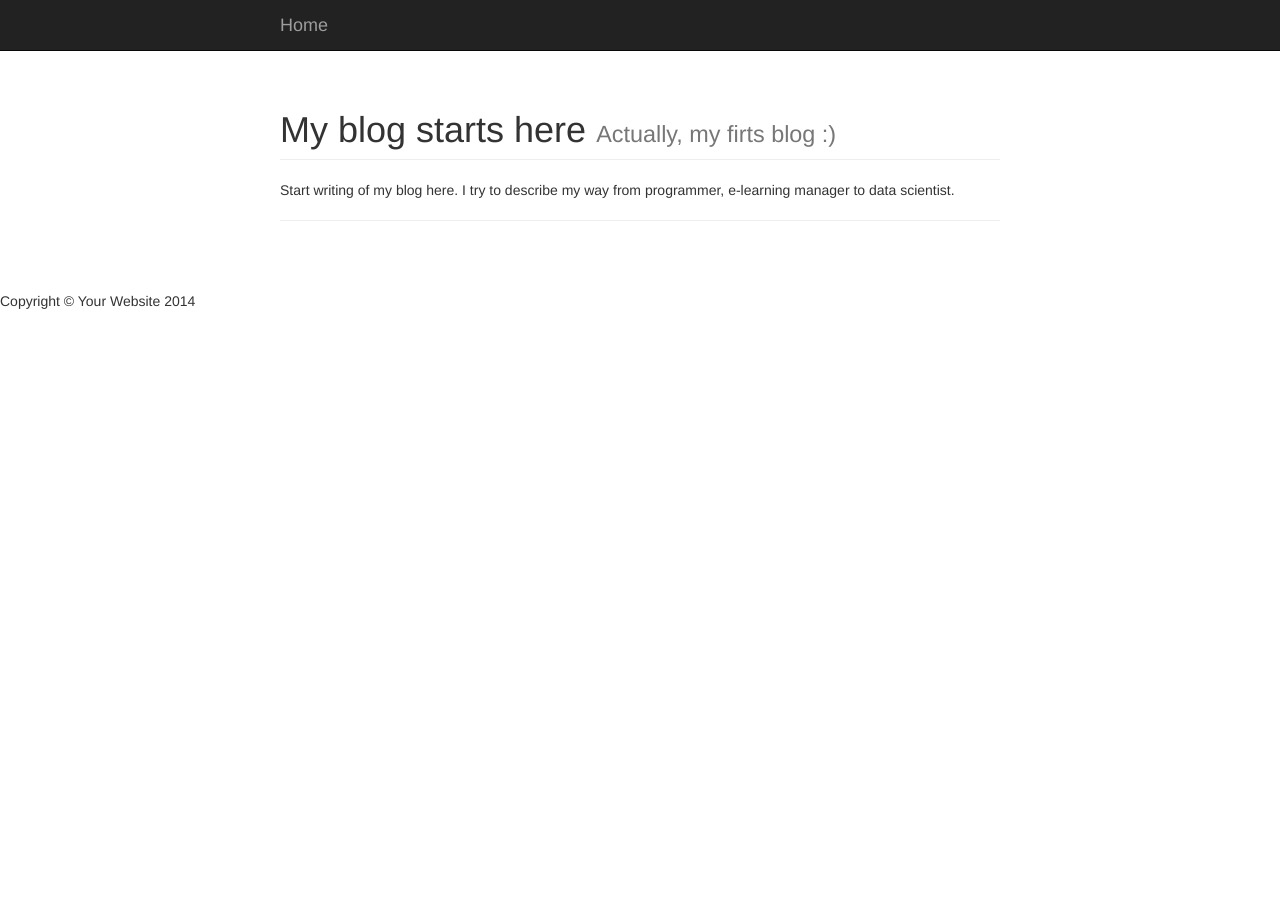
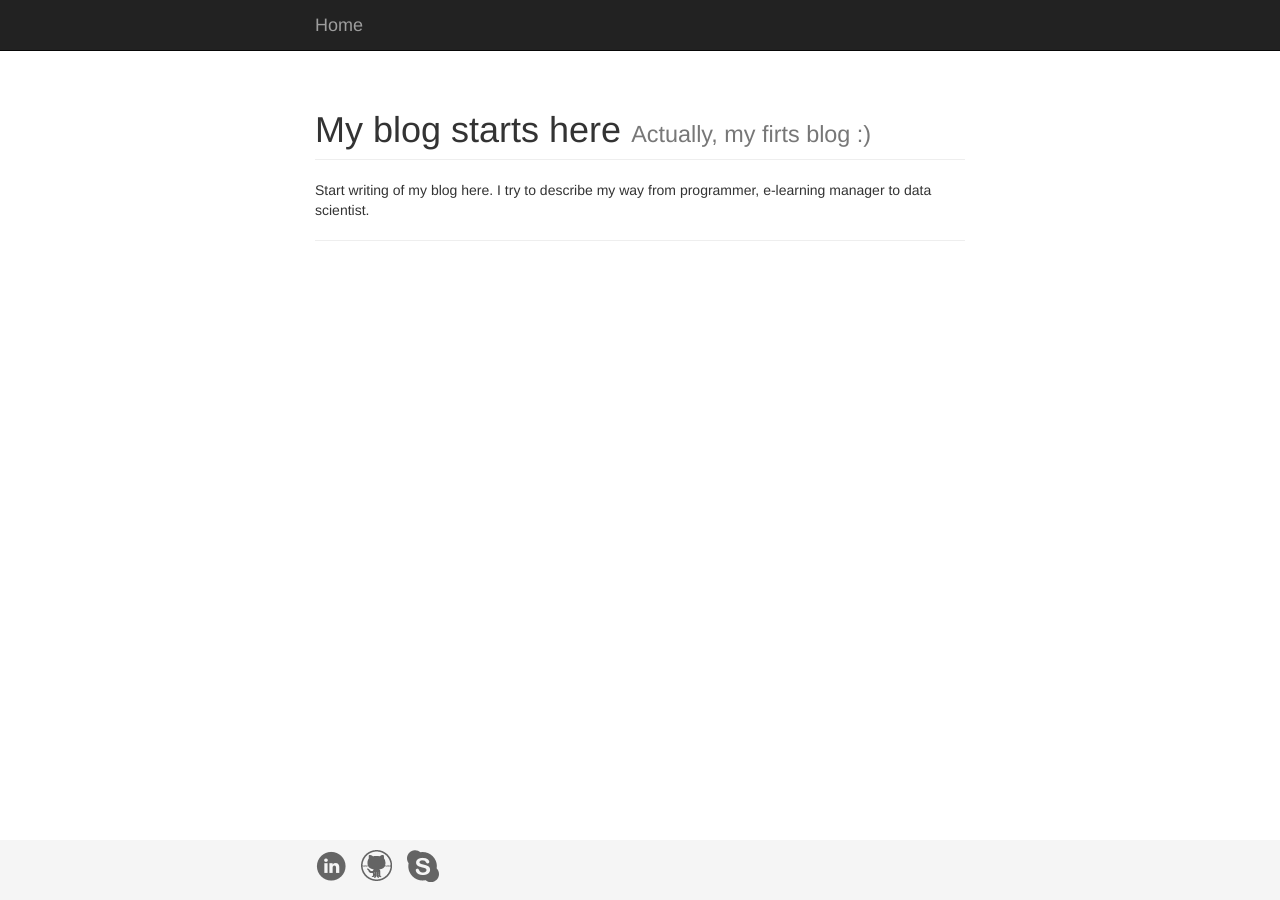
Before and after one commit to alexbra/alexbra.github.io, a Jekyll site: the page built from index.html, in a window 1280 px wide. Built offline with Jekyll 4.4.1, drawn with Linux system fonts in a browser that asks for light colours; the list of posts is cut into pages by our own code.

Commit message:
footer changes

```diff
--- a/_includes/footer.html
+++ b/_includes/footer.html
@@ -1,16 +1,15 @@
         <!-- Footer -->
-        <footer>
-            <div class="row">
-                <div class="col-lg-12">
-                    <p>Copyright &copy; Your Website 2014</p>
-                </div>
-            </div>
+		<footer class="footer">
+		  <div class="container">
+			<p class="text-muted">
+				<a href=""><span class="span_in"></span></a>
+				<a href=""><span class="span_git"></span></a>
+				<a href=""><span class="span_skype"></span></a>
+			</p>
+		  </div>
             <!-- /.row -->
-        </footer>
-
+    	</footer>
     </div>
     <!-- /.container -->
-
 </body>
-
 </html>
--- a/_includes/header.html
+++ b/_includes/header.html
@@ -16,6 +16,7 @@
     <link href="{{ site.baseurl }}css/blog-home.css" rel="stylesheet">
     <!-- Custom CSS -->
     <link href="{{ site.baseurl }}css/1-col-portfolio.css" rel="stylesheet">
+    <link href="{{ site.baseurl }}css/sticky-footer.css" rel="stylesheet">
     <!-- jQuery -->
     <script src="{{ site.baseurl }}js/jquery.js"></script>
 
--- a/css/1-col-portfolio.css
+++ b/css/1-col-portfolio.css
@@ -9,5 +9,5 @@ body {
 }
 
 footer {
-    margin: 50px 0;
+    margin:0;
 }
--- /dev/null
+++ b/css/sticky-footer.css
@@ -0,0 +1,66 @@
+/* Sticky footer styles
+-------------------------------------------------- */
+html {
+  position: relative;
+  min-height: 100%;
+}
+body {
+  /* Margin bottom by footer height */
+  margin-bottom: 60px;
+}
+.footer {
+  position: absolute;
+  bottom: 0;
+  width: 100%;
+  /* Set the fixed height of the footer here */
+  height: 60px;
+  background-color: #f5f5f5;
+}
+
+.footer span {
+	margin-right: 10px;
+}
+
+.span_in{
+width:32px;
+height:32px;
+background: url("/img/linkedin.png") no-repeat;
+display: inline-block;
+}
+.span_in:hover{
+background: url("/img/linkedin_h.png") no-repeat;
+}
+
+.span_git{
+width:32px;
+height:32px;
+background: url("/img/github.png") no-repeat;
+display: inline-block;
+}
+.span_git:hover{
+background: url("/img/github_h.png") no-repeat;
+}
+
+.span_skype{
+width:32px;
+height:32px;
+background: url("/img/skype.png") no-repeat;
+display: inline-block;
+}
+.span_skype:hover{
+background: url("/img/skype_h.png") no-repeat;
+}
+
+
+/* Custom page CSS
+-------------------------------------------------- */
+/* Not required for template or sticky footer method. */
+
+.container {
+  width: auto;
+  max-width: 680px;
+  padding: 0 15px;
+}
+.container .text-muted {
+  margin: 10px 0;
+}
```
Also changed, not shown: img/github.png (added), img/github_h.png (added), img/linkedin.png (added), img/linkedin_h.png (added), img/skype.png (added), img/skype_h.png (added), 1 other file.
